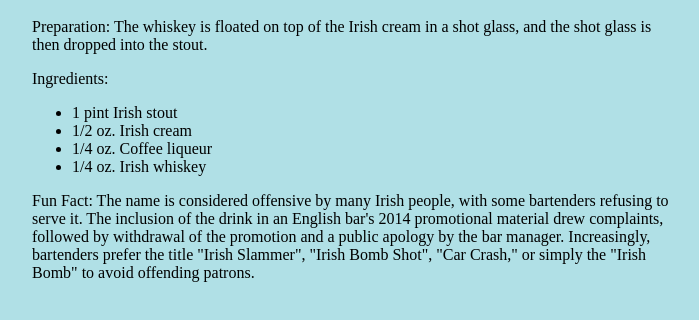
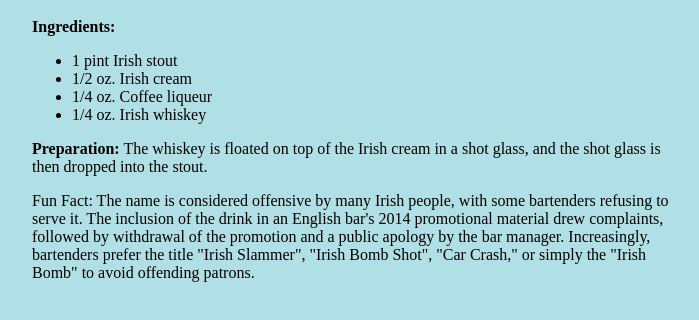
Before and after one commit to nixfanboy/nixfanboy.github.io, a plain HTML site: page IrishCarBomb.html in a window 1280 px wide. Shown: the part 50-370 px from the top of the page, without its empty margins (288-987 px from the left). Drawn offline with Linux system fonts and the light colour scheme.

Commit message:
Update IrishCarBomb.html
Made "Preparation" and "Ingredients" bold

```diff
--- a/IrishCarBomb.html
+++ b/IrishCarBomb.html
@@ -5,15 +5,15 @@
 
 <body style="background-color:powderblue; margin: 10px auto; width: 50%;">
   <h1 align="center">Irish Car Bomb</h1>
-  <p>Preparation: The whiskey is floated on top of the Irish cream in a shot glass, and the shot glass is then dropped into the stout.
-  </p>
-  <p>Ingredients:</p>
+  <p><b>Ingredients:</b></p>
   <ul>
     <li>1 pint Irish stout</li>
     <li>1/2 oz. Irish cream</li>
     <li>1/4 oz. Coffee liqueur</li>
     <li>1/4 oz. Irish whiskey</li>
   </ul>
+  <p><b>Preparation:</b> The whiskey is floated on top of the Irish cream in a shot glass, and the shot glass is then dropped into the stout.
+  </p>
   <p>Fun Fact: The name is considered offensive by many Irish people, with some bartenders refusing to serve it. The inclusion of the drink in an English bar's 2014 promotional material drew complaints, followed by withdrawal of the promotion and a public apology by the bar manager. Increasingly, bartenders prefer the title "Irish Slammer", "Irish Bomb Shot", "Car Crash," or simply the "Irish Bomb" to avoid offending patrons.
 
 </body>
```
